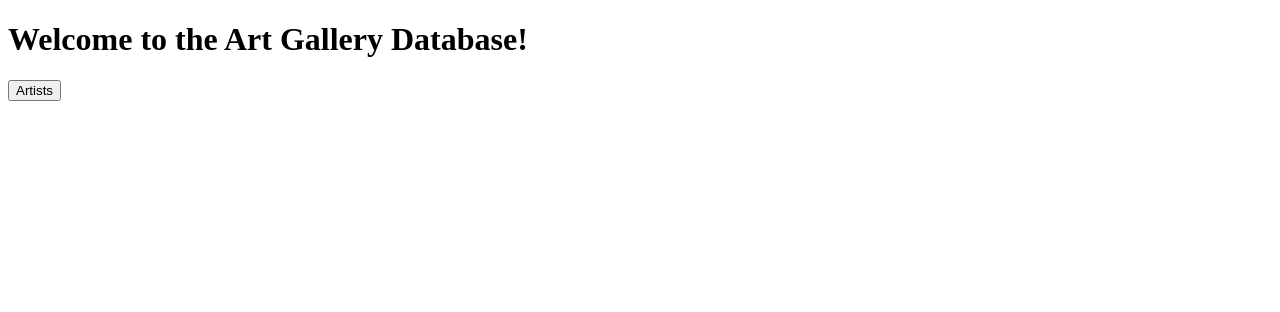
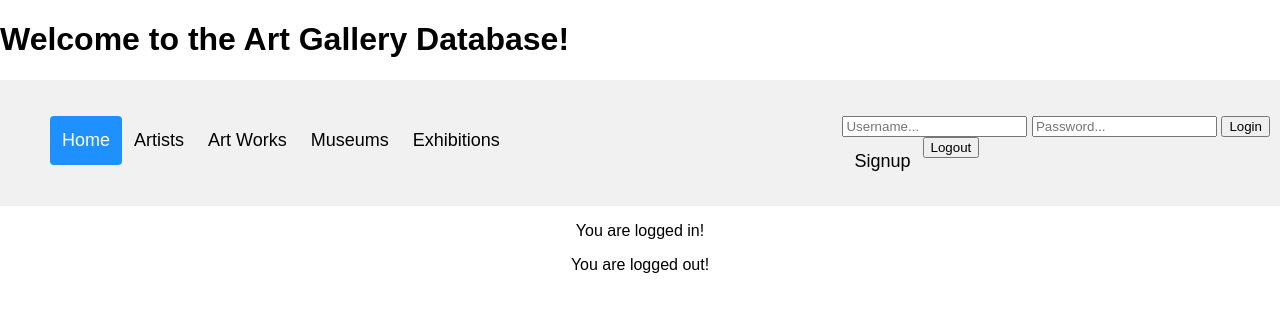
Before and after one commit to Janit11/Art-Gallery-Database, a PHP site: page / in a window 1280 px wide. Shown: the top 312 px of the page. Run offline with PHP 8.4, Linux system fonts and the light colour scheme.

Commit message:
Starting sign up creation process
Redid home (index) page and added CSS styling to page. Added signup option that leads user to sign prompts (user, email, password).

**Signup button not implemented yet.

```diff
--- /dev/null
+++ b/includes/header.php
@@ -0,0 +1,36 @@
+<!DOCTYPE html>
+<html>
+<head>
+	<title></title>
+    <link rel="stylesheet" href="style.css">
+<head>
+<body>
+    <header>
+        <nav>
+            <div class="header">
+                <ul>
+                    <li><a class="active" href="index.php">Home</a></li>
+                    <li><a href="#">Artists</a></li>
+                    <li><a href="#">Art Works</a></li>
+                    <li><a href="#">Museums</a></li>
+                    <li><a href="#">Exhibitions</a></li>
+                </ul>
+
+                <div class ="header-right">
+                    <form action="include/login.inc.php" method="post"> <!-- might cause problems -->
+                        <input type="text" name="mailuid" placeholder="Username...">
+                        <input type="password" name="pwd" placeholder="Password...">
+                        <button type="submit" name="login-submit">Login</button>
+                    </form>
+
+                    <a href="signup.php">Signup</a>
+                    <form action="include/logout.inc.php" method="post">
+                        <button type="submit" name="logout-submit">Logout</button>
+                    </form>
+                </div>
+            </div>
+        </nav>
+    </header>
+
+</body>
+</html>
--- a/includes/index.php
+++ b/includes/index.php
@@ -1,24 +1,31 @@
 <?php
 	include_once 'dbh.inc.php';
-
-	$conn = OpenCon();
-	CloseCon($conn);
 ?>
 
 <!DOCTYPE html>
 <html>
 <head>
 	<title></title>
-	<script>
+	<!-- <script>
 		function artistBut() {
 			window.open("artists.php");
 		}
-	</script>
+	</script> -->
 <head>
 <body>
 	<h1>Welcome to the Art Gallery Database!</h1>
 
-	<button onclick="artistBut()"> Artists </button>
-
 </body>
 </html>
+
+<?php
+	require "header.php";
+?>
+<main>
+	<p style="text-align:center;"> You are logged in! </p>
+	<p style="text-align:center;"> You are logged out! </p>
+</main>
+
+<?php
+	require "footer.php";
+?>
--- /dev/null
+++ b/includes/style.css
@@ -0,0 +1,51 @@
+body {
+    margin: 0;
+    font-family: Arial, Helvetica, sans-serif;
+}
+
+.header {
+    overflow: hidden;
+    background-color: #f1f1f1;
+    padding: 20px 10px;
+}
+
+li {
+    list-style-type: none;
+}
+
+.header a {
+    float: left;
+    color: black;
+    padding: 12px;
+    text-decoration: none;
+    font-size: 18px;
+    line-height: 25px;
+    border-radius: 4px;
+}
+
+.header a:hover {
+    background-color: #ddd;
+    color: black;
+}
+
+.header a.active {
+    background-color: dodgerblue;
+    color: white;
+}
+
+.header-right {
+    float: right;
+}
+
+
+@media screen and (max-width: 500px) {
+    .header a {
+        float: none;
+        display: block;
+        text-align: left;
+    }
+
+    .header-right {
+        float: none;
+    }
+}
```
Also changed, not shown: includes/signup.php (added, +32 -0 lines), includes/footer.php (added).
